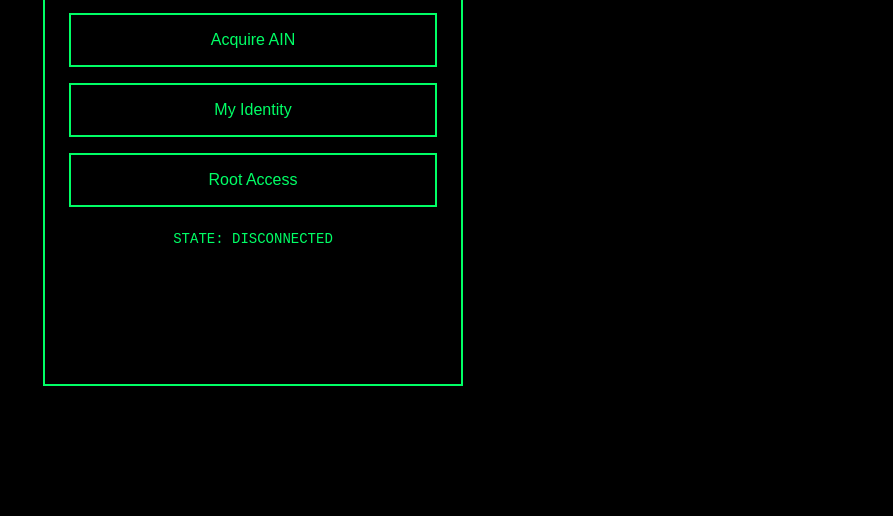
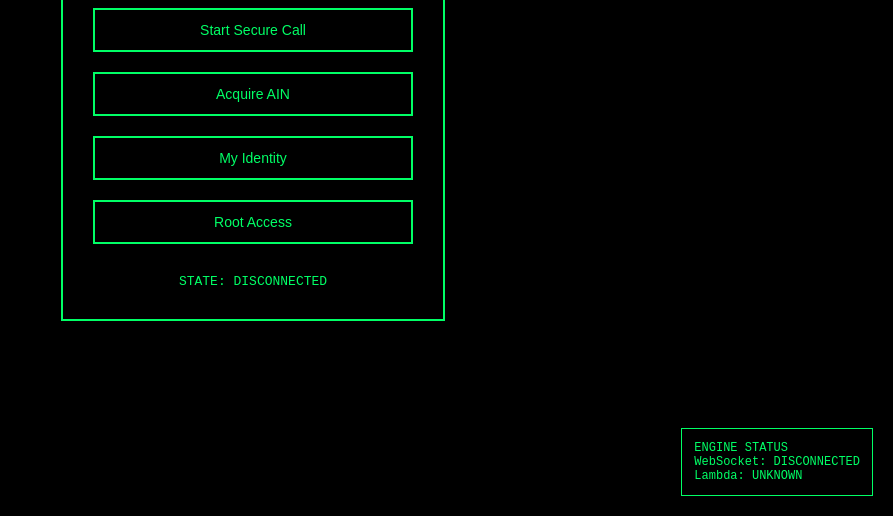
Before and after one commit to gnx-ceo/Globalgnx, a plain HTML site: page index.html in a window 1280 px wide. Shown: the part 284-800 px from the top of the page, without its empty margins (387-1280 px from the left). Drawn offline with Linux system fonts and the light colour scheme.

Commit message:
conneting

```diff
--- a/index.html
+++ b/index.html
@@ -2,54 +2,42 @@
 <html lang="en">
 <head>
   <meta charset="UTF-8" />
+  <title>GlobalGNX</title>
   <meta name="viewport" content="width=device-width, initial-scale=1.0" />
-  <title>GlobalGNX</title>
 
   <style>
-    html, body {
-      width: 100%;
-      height: 100%;
+    body {
       margin: 0;
       background: #000;
+      color: #00ff66;
       font-family: monospace;
+      height: 100vh;
+      display: flex;
+      justify-content: center;
+      align-items: center;
     }
 
-    /* 전체 땅 */
-    #viewport {
-      width: 100vw;
-      height: 100vh;
-      display: flex;
-      align-items: center;
-      justify-content: center;
-    }
-
-    /* GNX 본관 건물 */
-    #gnx-building {
-      width: min(90vw, 420px);
-      min-height: 540px;
-      padding: 24px;
+    .tower {
       border: 2px solid #00ff66;
-      box-sizing: border-box;
+      padding: 30px;
+      width: 320px;
+      text-align: center;
     }
 
     h1 {
-      color: #00ff66;
-      text-align: center;
-      margin-bottom: 24px;
-    }
-
-    .panel {
-      display: flex;
-      flex-direction: column;
-      gap: 16px;
+      margin-top: 0;
+      margin-bottom: 25px;
+      letter-spacing: 2px;
     }
 
     button {
+      width: 100%;
+      margin: 10px 0;
+      padding: 12px;
       background: transparent;
+      border: 2px solid #00ff66;
       color: #00ff66;
-      border: 2px solid #00ff66;
-      padding: 16px;
-      font-size: 16px;
+      font-size: 14px;
       cursor: pointer;
     }
 
@@ -59,30 +47,41 @@
     }
 
     #stateText {
-      margin-top: 24px;
-      color: #00ff66;
-      text-align: center;
-      font-size: 14px;
+      margin-top: 20px;
+      font-size: 13px;
+    }
+
+    .engine-room {
+      position: fixed;
+      bottom: 20px;
+      right: 20px;
+      border: 1px solid #00ff66;
+      padding: 12px;
+      background: rgba(0,0,0,0.85);
+      font-size: 12px;
     }
   </style>
 </head>
 
 <body>
-  <div id="viewport">
-    <div id="gnx-building">
+  <div class="tower">
     <h1>GlobalGNX</h1>
 
-      <div class="panel">
     <button id="secureCall">Start Secure Call</button>
     <button id="ain">Acquire AIN</button>
     <button id="identity">My Identity</button>
     <button id="root">Root Access</button>
-      </div>
 
     <div id="stateText">STATE: IDLE</div>
   </div>
+
+  <!-- ENGINE ROOM -->
+  <div class="engine-room">
+    <div>ENGINE STATUS</div>
+    <div id="wsStatus">WebSocket: DISCONNECTED</div>
+    <div id="lambdaStatus">Lambda: UNKNOWN</div>
   </div>
 
-  <script src="main.js"></script>
+  <script src="./main.js"></script>
 </body>
 </html>
```
Lines whose indentation alone changed are shown as unchanged.
